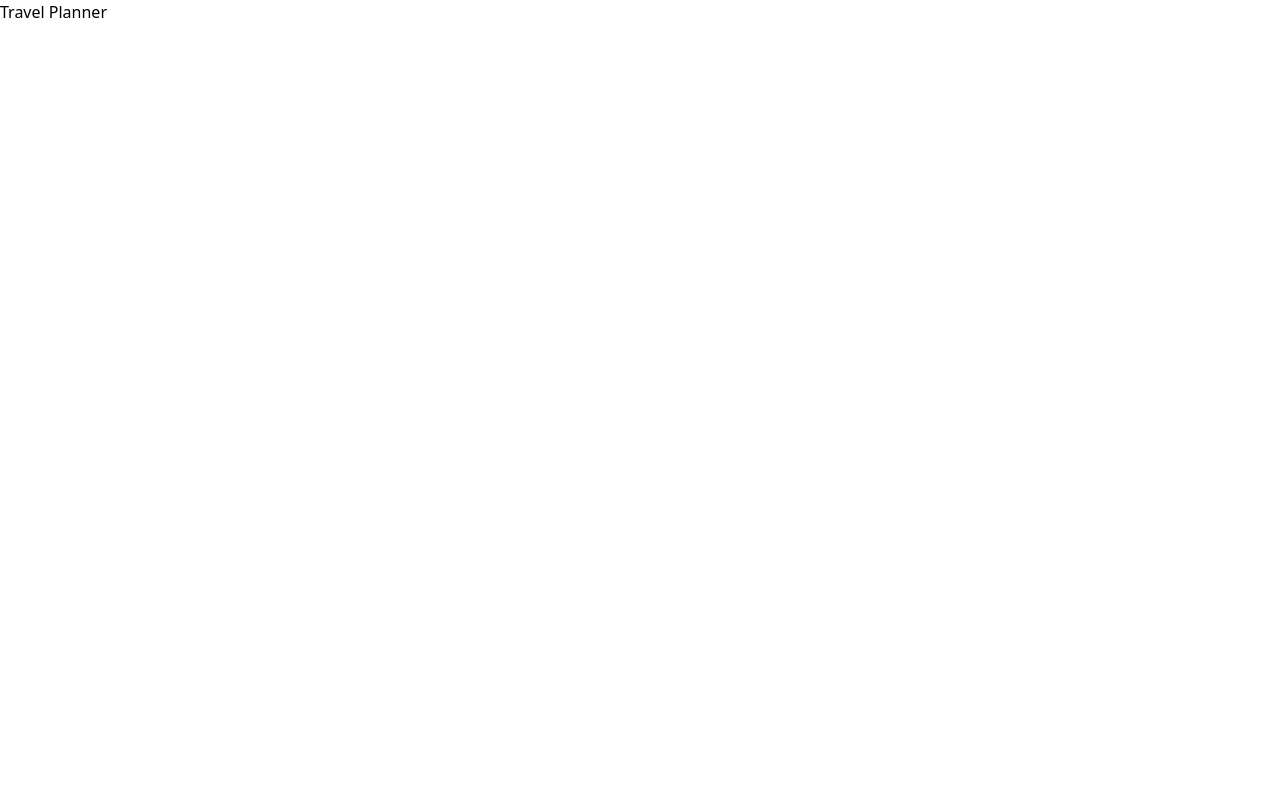
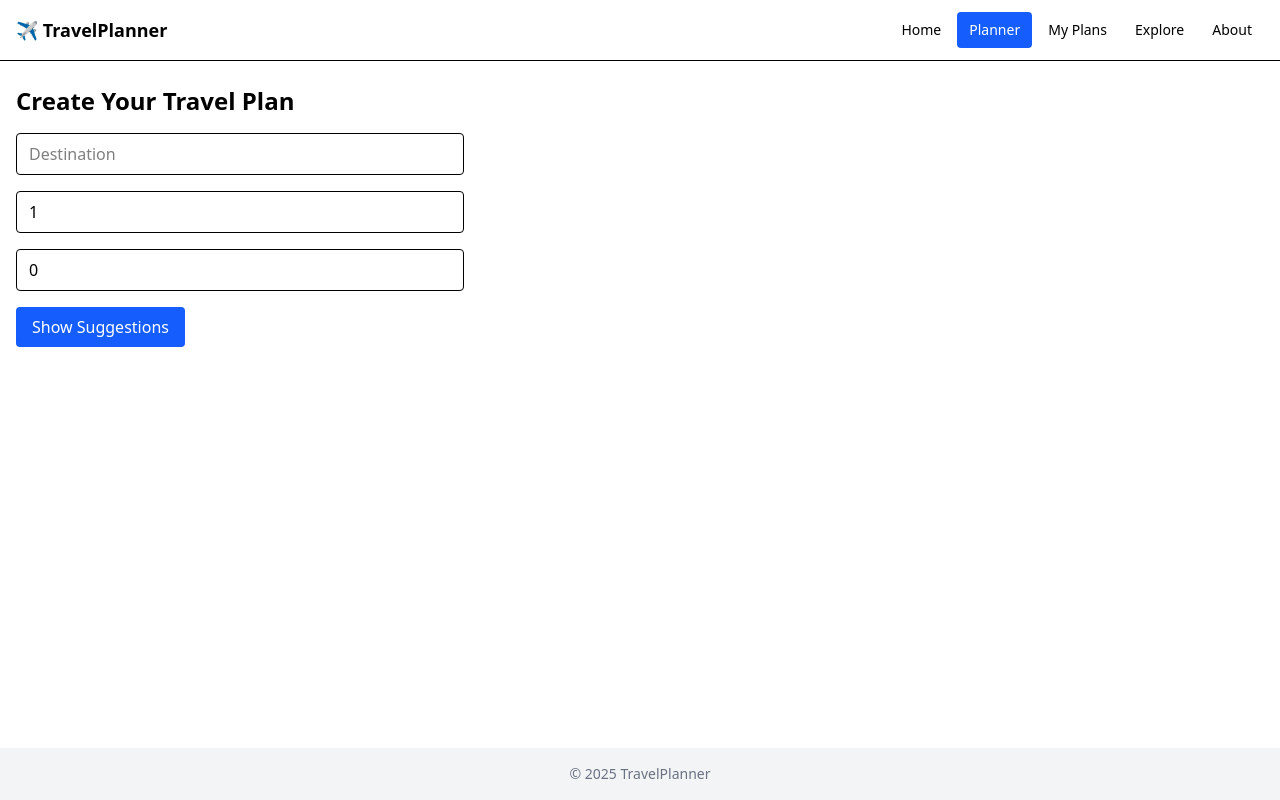
Before and after one commit to elab-development/klijentske-veb-tehnologije-2024-2023_0468-planiranje-putovanja, a React (Vite) app: page /planner in a window 1280 px wide. Built offline with nearby package versions, Linux system fonts and the light colour scheme.

Commit message:
App router with initial bages

```diff
--- a/package.json
+++ b/package.json
@@ -13,6 +13,7 @@
     "@tailwindcss/vite": "^4.1.13",
     "react": "^19.1.1",
     "react-dom": "^19.1.1",
+    "react-router-dom": "^7.9.2",
     "tailwindcss": "^4.1.13"
   },
   "devDependencies": {
--- a/src/App.tsx
+++ b/src/App.tsx
@@ -1,5 +1,81 @@
-function App() {
-  return <>Travel Planner</>;
+import { Routes, Route, NavLink } from 'react-router-dom';
+import Home from './pages/Home';
+import About from './pages/About';
+import Explore from './pages/Explore';
+import MyPlans from './pages/MyPlans';
+import Planner from './pages/Planner';
+
+export default function App() {
+  const linkClasses =
+    'px-3 py-2 rounded hover:bg-gray-200 transition text-sm font-medium';
+  const activeClasses = 'bg-blue-600 text-white hover:bg-blue-600';
+
+  return (
+    <div className='min-h-screen flex flex-col'>
+      <header className='bg-white border-b'>
+        <div className='container mx-auto flex items-center justify-between py-3 px-4'>
+          <NavLink to='/' className='text-lg font-semibold'>
+            ✈️ TravelPlanner
+          </NavLink>
+          <nav className='flex gap-1'>
+            <NavLink
+              to='/'
+              end
+              className={({ isActive }) =>
+                isActive ? `${linkClasses} ${activeClasses}` : linkClasses
+              }
+            >
+              Home
+            </NavLink>
+            <NavLink
+              to='/planner'
+              className={({ isActive }) =>
+                isActive ? `${linkClasses} ${activeClasses}` : linkClasses
+              }
+            >
+              Planner
+            </NavLink>
+            <NavLink
+              to='/plans'
+              className={({ isActive }) =>
+                isActive ? `${linkClasses} ${activeClasses}` : linkClasses
+              }
+            >
+              My Plans
+            </NavLink>
+            <NavLink
+              to='/explore'
+              className={({ isActive }) =>
+                isActive ? `${linkClasses} ${activeClasses}` : linkClasses
+              }
+            >
+              Explore
+            </NavLink>
+            <NavLink
+              to='/about'
+              className={({ isActive }) =>
+                isActive ? `${linkClasses} ${activeClasses}` : linkClasses
+              }
+            >
+              About
+            </NavLink>
+          </nav>
+        </div>
+      </header>
+
+      <main className='flex-1 container mx-auto px-4 py-6'>
+        <Routes>
+          <Route path='/' element={<Home />} />
+          <Route path='/planner' element={<Planner />} />
+          <Route path='/plans' element={<MyPlans />} />
+          <Route path='/explore' element={<Explore />} />
+          <Route path='/about' element={<About />} />
+        </Routes>
+      </main>
+
+      <footer className='bg-gray-100 py-4 text-center text-sm text-gray-500'>
+        &copy; {new Date().getFullYear()} TravelPlanner
+      </footer>
+    </div>
+  );
 }
-
-export default App;
--- a/src/main.tsx
+++ b/src/main.tsx
@@ -1,10 +1,13 @@
-import { StrictMode } from 'react';
-import { createRoot } from 'react-dom/client';
+import React from 'react';
+import ReactDOM from 'react-dom/client';
+import { BrowserRouter } from 'react-router-dom';
+import App from './App';
 import './index.css';
-import App from './App.tsx';
 
-createRoot(document.getElementById('root')!).render(
-  <StrictMode>
-    <App />
-  </StrictMode>
+ReactDOM.createRoot(document.getElementById('root')!).render(
+  <React.StrictMode>
+    <BrowserRouter>
+      <App />
+    </BrowserRouter>
+  </React.StrictMode>
 );
--- /dev/null
+++ b/src/pages/About.tsx
@@ -0,0 +1,15 @@
+export default function About() {
+  return (
+    <section className='space-y-4'>
+      <h1 className='text-2xl font-bold'>About the App</h1>
+      <p className='text-gray-600'>
+        TravelPlanner helps you create personalized travel plans. Select your
+        destination, budget and duration to get activity and attraction
+        recommendations.
+      </p>
+      <p className='text-gray-600'>
+        This app is built with React, TypeScript and TailwindCSS.
+      </p>
+    </section>
+  );
+}
--- /dev/null
+++ b/src/pages/Explore.tsx
@@ -0,0 +1,10 @@
+export default function Explore() {
+  return (
+    <section>
+      <h1 className='text-2xl font-bold mb-4'>Explore Destinations</h1>
+      <p className='text-gray-600'>
+        Browse popular destinations and get inspiration for your next trip.
+      </p>
+    </section>
+  );
+}
--- /dev/null
+++ b/src/pages/Home.tsx
@@ -0,0 +1,17 @@
+export default function Home() {
+  return (
+    <section className='space-y-6 text-center'>
+      <h1 className='text-3xl font-bold'>Welcome to TravelPlanner</h1>
+      <p className='max-w-xl mx-auto text-gray-600'>
+        Create personalized travel plans — choose your destination, trip length
+        and budget to discover attractions that match your preferences.
+      </p>
+      <a
+        href='/planner'
+        className='inline-block bg-blue-600 text-white px-5 py-3 rounded hover:bg-blue-700 transition'
+      >
+        Start Planning
+      </a>
+    </section>
+  );
+}
--- /dev/null
+++ b/src/pages/MyPlans.tsx
@@ -0,0 +1,10 @@
+export default function MyPlans() {
+  return (
+    <section>
+      <h1 className='text-2xl font-bold mb-4'>My Travel Plans</h1>
+      <p className='text-gray-600'>
+        Your saved travel plans will be displayed here.
+      </p>
+    </section>
+  );
+}
--- /dev/null
+++ b/src/pages/Planner.tsx
@@ -0,0 +1,48 @@
+import { useState } from 'react';
+
+export default function Planner() {
+  const [destination, setDestination] = useState('');
+  const [days, setDays] = useState(1);
+  const [budget, setBudget] = useState(0);
+
+  const handleSubmit = (e: React.FormEvent) => {
+    e.preventDefault();
+    // Later: call API to fetch attractions
+    console.log({ destination, days, budget });
+  };
+
+  return (
+    <section>
+      <h1 className='text-2xl font-bold mb-4'>Create Your Travel Plan</h1>
+      <form onSubmit={handleSubmit} className='space-y-4 max-w-md'>
+        <input
+          type='text'
+          placeholder='Destination'
+          value={destination}
+          onChange={(e) => setDestination(e.target.value)}
+          className='w-full border rounded px-3 py-2'
+        />
+        <input
+          type='number'
+          placeholder='Number of Days'
+          value={days}
+          onChange={(e) => setDays(Number(e.target.value))}
+          className='w-full border rounded px-3 py-2'
+        />
+        <input
+          type='number'
+          placeholder='Budget (EUR)'
+          value={budget}
+          onChange={(e) => setBudget(Number(e.target.value))}
+          className='w-full border rounded px-3 py-2'
+        />
+        <button
+          type='submit'
+          className='bg-blue-600 text-white px-4 py-2 rounded hover:bg-blue-700 transition'
+        >
+          Show Suggestions
+        </button>
+      </form>
+    </section>
+  );
+}
```
Also changed, not shown: 1 other file (tests, documents, lock files or other folders).
